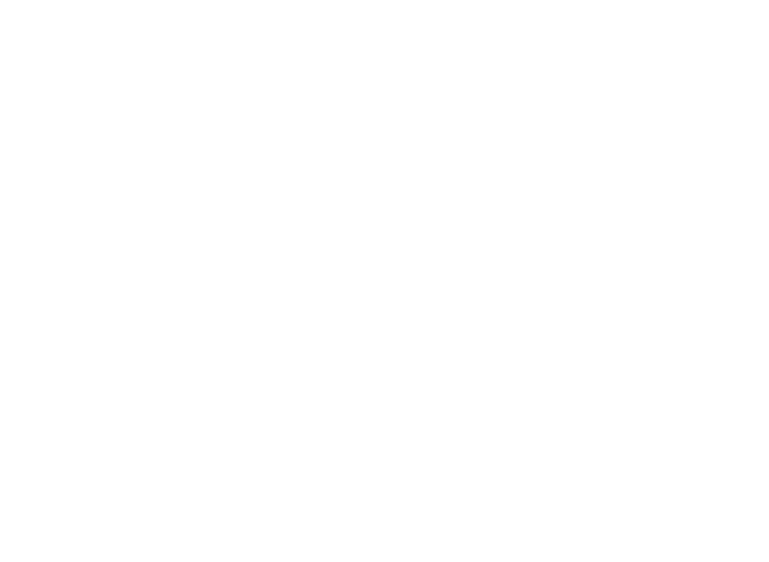
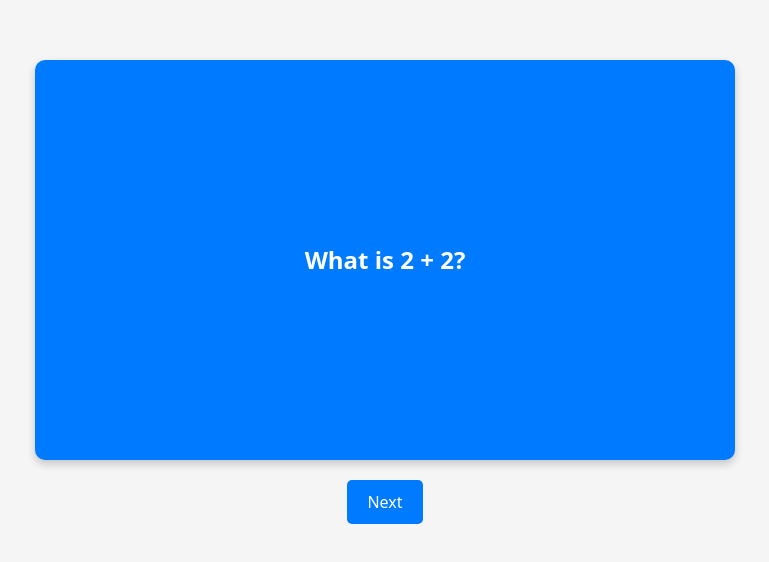
Before and after one commit to noahmccampbell/CueBuddy, a React (Vite) app: page /lesson1 in a window 1280 px wide. Before the commit this address had no page. Shown: the part 108-670 px from the top of the page, without its empty margins (255-1024 px from the left). Built offline with nearby package versions, Linux system fonts and the light colour scheme.

Commit message:
added lesson 1

```diff
--- a/src/App.jsx
+++ b/src/App.jsx
@@ -4,6 +4,10 @@
 import './App.css'
 import LandingPage from './pages/LandingPage'
 import Login from './pages/Login'
+import Lesson1 from './pages/Lesson1'
+
+
+
 import {BrowserRouter as Router, Route, Routes} from 'react-router-dom'
 function App() {
 
@@ -12,6 +16,7 @@
       <Routes>
         <Route path="/" element={<LandingPage/>} />
         <Route path="log-in" element={<Login />} />
+        <Route path="lesson1" element={<Lesson1 />} />
       </Routes>
     </Router>
   )
--- /dev/null
+++ b/src/pages/Lesson1.css
@@ -0,0 +1,67 @@
+.lesson-container {
+    display: flex;
+    flex-direction: column;
+    align-items: center;
+    justify-content: center;
+    height: 100vh;
+    background-color: #f5f5f5;
+  }
+
+  .flashcard {
+    width: 700px;
+    height: 400px;
+    perspective: 1000px;
+    cursor: pointer;
+    position: relative;
+  }
+
+  .flashcard div {
+    width: 100%;
+    height: 100%;
+    position: absolute;
+    backface-visibility: hidden;
+    display: flex;
+    align-items: center;
+    justify-content: center;
+    border-radius: 10px;
+    box-shadow: 0px 4px 8px rgba(0, 0, 0, 0.2);
+    font-size: 1.5rem;
+    font-weight: bold;
+    text-align: center;
+    transition: transform 0.6s;
+  }
+
+  .front {
+    background: #007bff;
+    color: white;
+  }
+
+  .back {
+    background: #f8f9fa;
+    color: black;
+    transform: rotateY(180deg);
+  }
+
+  .flashcard.flipped .front {
+    transform: rotateY(180deg);
+  }
+
+  .flashcard.flipped .back {
+    transform: rotateY(0deg);
+  }
+
+  .next-button {
+    margin-top: 20px;
+    padding: 10px 20px;
+    font-size: 1rem;
+    border: none;
+    background-color: #007bff;
+    color: white;
+    border-radius: 5px;
+    cursor: pointer;
+    transition: background 0.3s ease;
+  }
+
+  .next-button:hover {
+    background-color: #0056b3;
+  }
--- /dev/null
+++ b/src/pages/Lesson1.jsx
@@ -0,0 +1,33 @@
+import React, { useState } from "react";
+import "./Lesson1.css";
+
+const Lesson1 = () => {
+  const flashcards = [
+    { question: "What is 2 + 2?", answer: "Happy" },
+    { question: "Capital of France?", answer: "Paris" },
+    { question: "Largest planet?", answer: "Jupiter" },
+  ];
+
+  const [currentIndex, setCurrentIndex] = useState(0);
+  const [flipped, setFlipped] = useState(false);
+
+  const nextCard = () => {
+    setFlipped(false); // Reset flip when moving to next card
+    setCurrentIndex((prevIndex) => (prevIndex + 1) % flashcards.length);
+  };
+
+  return (
+    <div className="lesson-container">
+      <div
+        className={`flashcard ${flipped ? "flipped" : ""}`}
+        onClick={() => setFlipped(!flipped)}
+      >
+        <div className="front">{flashcards[currentIndex].question}</div>
+        <div className="back">{flashcards[currentIndex].answer}</div>
+      </div>
+      <button className="next-button" onClick={nextCard}>Next</button>
+    </div>
+  );
+};
+
+export default Lesson1;
```
